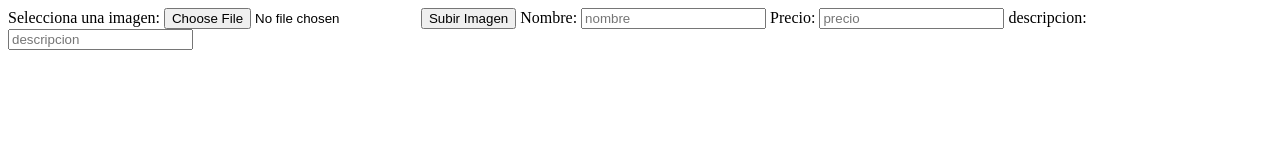
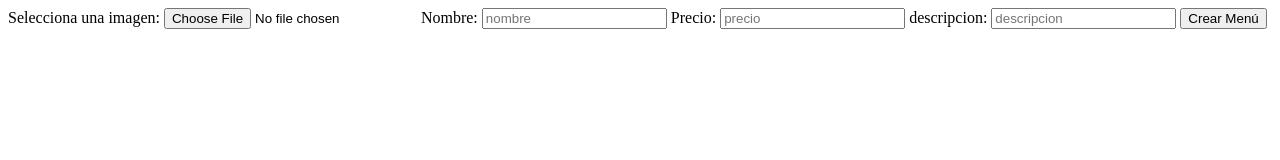
Before and after one commit to LucianoPardo/TrabajoFinal, a plain HTML site: page crear_menu.html in a window 1280 px wide. Drawn offline with Linux system fonts and the light colour scheme.

Commit message:
modificaciones

```diff
--- a/crear_menu.html
+++ b/crear_menu.html
@@ -10,14 +10,15 @@
         <form class="">
             <label for="imagen">Selecciona una imagen:</label>
             <input type="file" id="imagen" accept="image/*">
-            <input type="submit" value="Subir Imagen">
             <label for="nombre">Nombre:</label>
             <input type="text" id="nombre" placeholder="nombre" required>
             <label for="precio">Precio:</label>
             <input type="number" id="precio" placeholder="precio" required>
             <label for="descripcion">descripcion:</label>
             <input type="text" id="descripcion" placeholder="descripcion" required>
+            <input type="submit" value="Crear Menú">
         </form>
     </div>
+    <script src="dom.js"></script>
 </body>
 </html>
```
Also changed, not shown: menu.html (+1 -1 lines).
